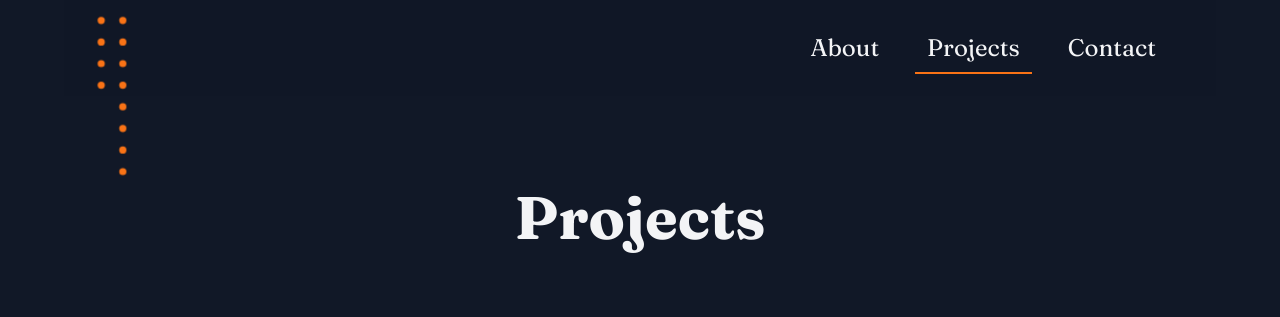
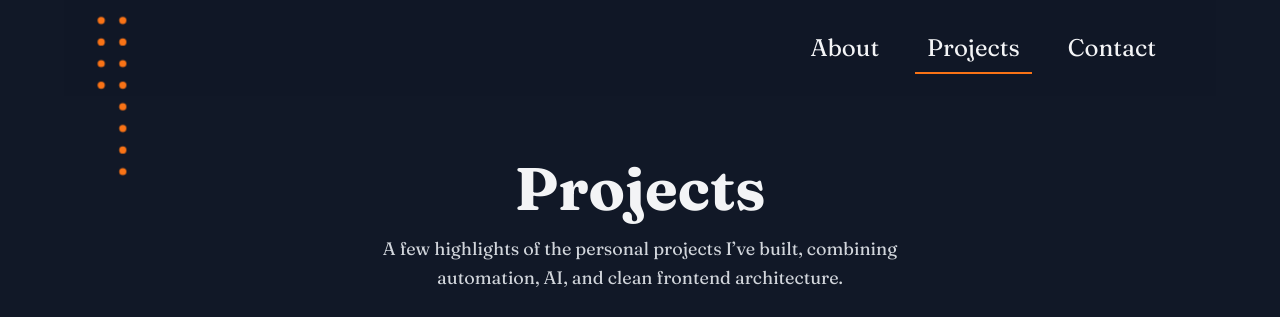
Before and after one commit to karinfdez/nextjs-portfolio, a Next.js app: page /projects in a window 1280 px wide. Shown: the top 317 px of the page. Built offline with nearby package versions, Linux system fonts and the light colour scheme.

Commit message:
Add description of projects

```diff
--- a/app/projects/page.js
+++ b/app/projects/page.js
@@ -1,14 +1,19 @@
-export const metadata = {
-  title: 'Projects – My Portfolio',
-};
 
+"use client";
+import AnimatedReveal from "../components/AnimatedReveal";
 import ProjectsCarousel from "../components/ProjectsCarousel";
 import { projects } from "../data/projects";
 
 export default function ProjectsPage() {
   return (
     <main className="flex flex-col items-center justify-center flex-1 overflow-hidden px-4 space-y-8">
-      <h1 className="text-4xl md:text-6xl font-bold mb-4">Projects</h1>
+      <AnimatedReveal delay={0.1}>
+        <h1 className="w-full text-center text-4xl md:text-6xl font-bold mb-4">Projects</h1>
+
+        <p className="text-gray-300 text-lg leading-relaxed text-center max-w-xl mx-auto mt-2">
+          {`A few highlights of the personal projects I’ve built, combining automation, AI, and clean frontend architecture.`}
+        </p>
+      </AnimatedReveal>
       <ProjectsCarousel
         projects={projects}
       />
```
